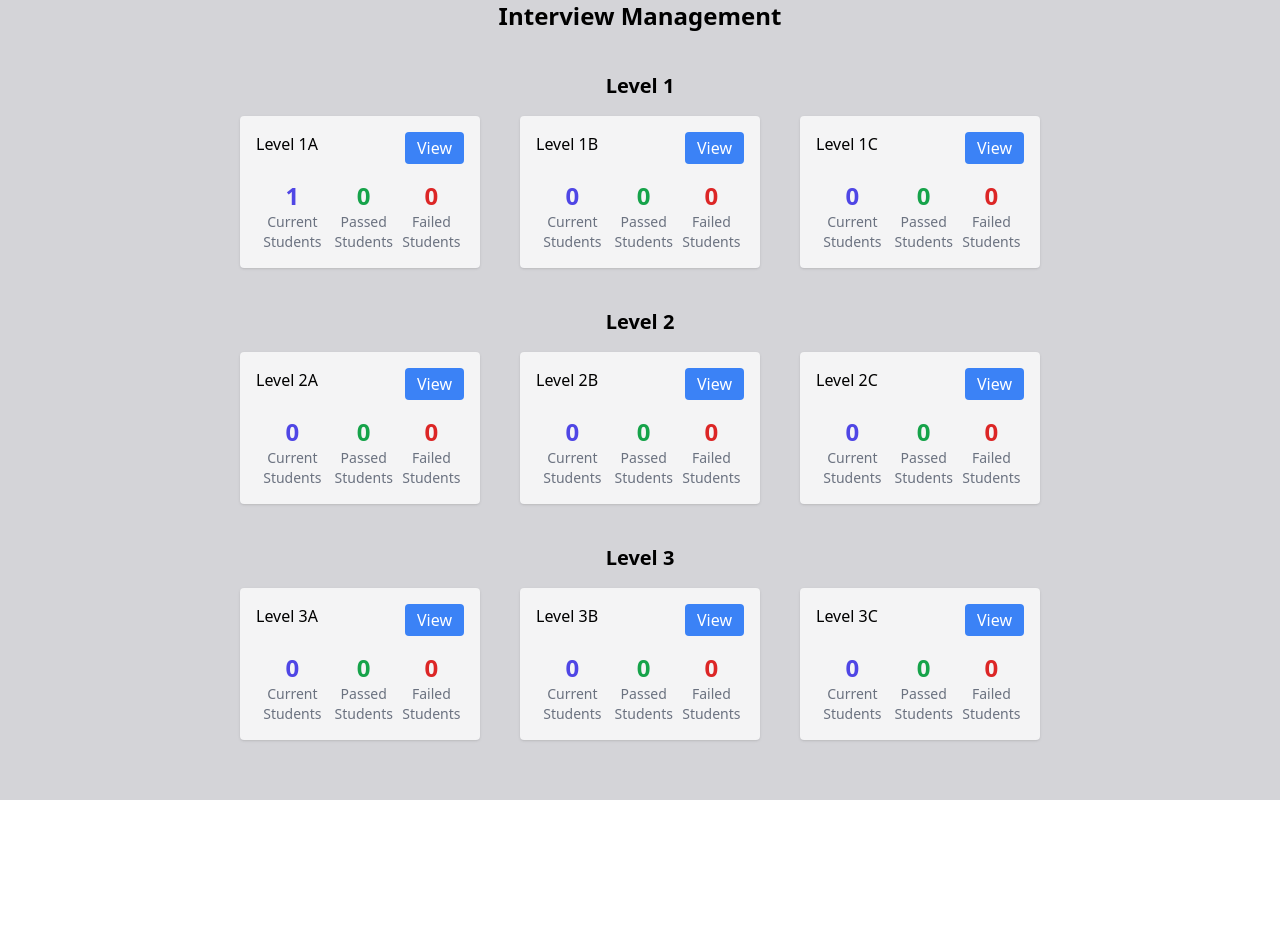
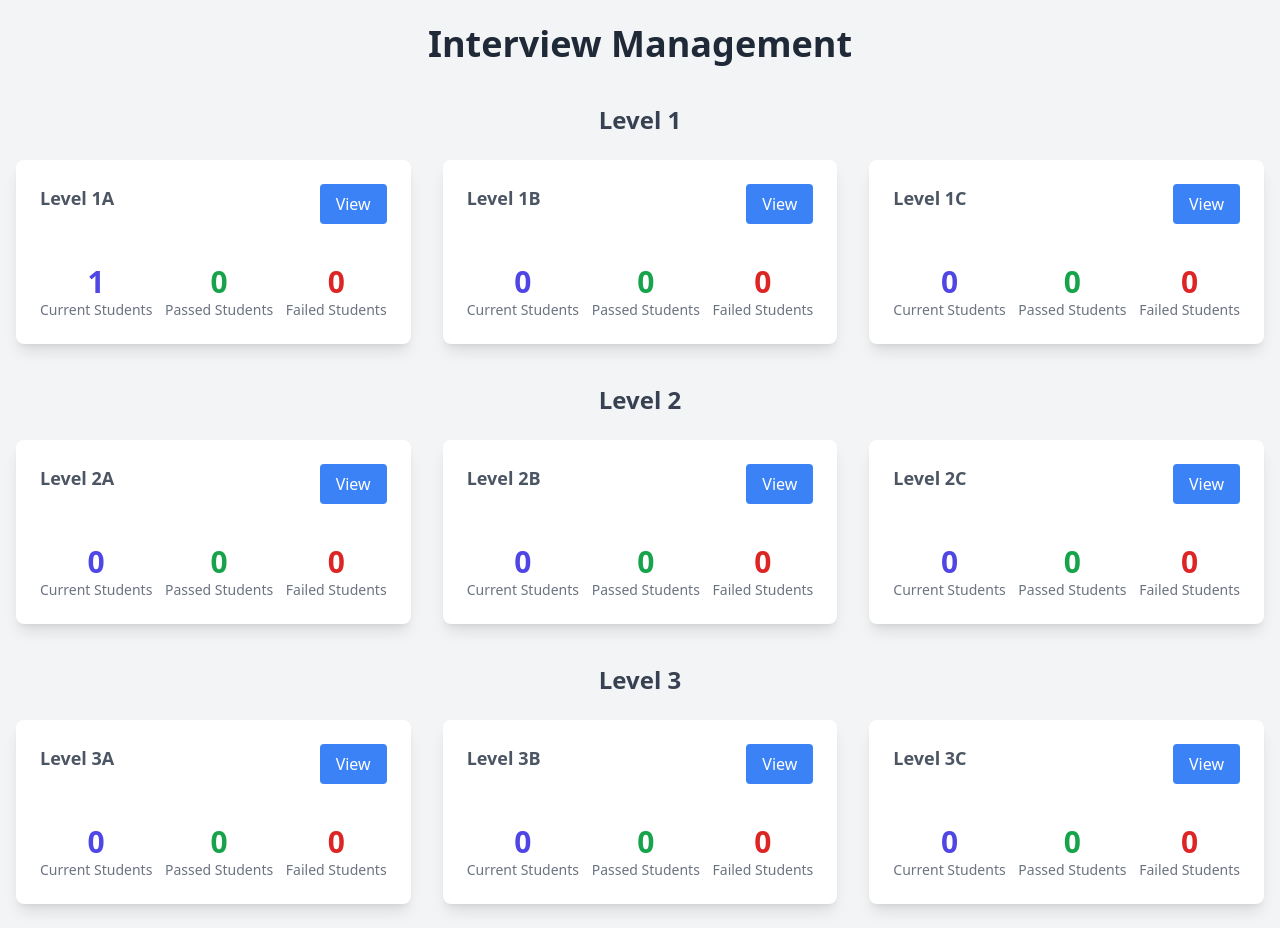
Before and after one commit to neha645/Interview, a React (Vite) app in the folder client/: page / in a window 1280 px wide. Before the commit the page ends 800 px from the top, so only its background shows below. Built offline with nearby package versions, Linux system fonts and the light colour scheme.

Commit message:
intial setup

```diff
--- a/client/src/components/Dashboard.jsx
+++ b/client/src/components/Dashboard.jsx
@@ -1,55 +1,81 @@
-import React, { useState } from 'react';
-import studentData from './student.json';
+import React, { useEffect, useState } from 'react';
+import { getAllStudents } from '../services/student';
+import studentdata from './student.json';
 
 const levels = [1, 2, 3];
 const sublevels = ['A', 'B', 'C'];
 
 const Dashboard = () => {
-  const [students] = useState(studentData);
+  const [students, setStudents] = useState(studentdata);
+
+  useEffect(() => {
+    const fetchStudents = async () => {
+      try {
+        const response = await getAllStudents();
+        setStudents(response);
+      } catch (error) {
+        console.error('Error fetching students:', error);
+      }
+    };
+
+    // fetchStudents();
+  }, []);
 
   const getLevelCounts = (level) => {
-    const levelStudents = students.filter(student => student.level.startsWith(level));
-    const passed = levelStudents.filter(student => student.interviews.some(interview => interview.result === 'passed')).length;
-    const failed = levelStudents.filter(student => student.interviews.some(interview => interview.result === 'failed')).length;
-    const current = levelStudents.length;
+    const levelStudents = students.filter(student =>
+      student.level.startsWith(level) ||
+      student.interviews.some(interview => interview.level === level)
+    );
+
+    const passed = students.filter(student =>
+      student.interviews.some(interview => interview.level === level && interview.result === 'passed')
+    ).length;
+
+    const failed = students.filter(student =>
+      student.interviews.some(interview => interview.level === level && interview.result === 'failed')
+    ).length;
+
+    const current = students.filter(student => student.level === level).length;
 
     return { current, passed, failed };
   };
 
   return (
-    <div className='min-h-screen bg-zinc-300 flex justify-center'>
-      <div className='flex flex-col gap-10'>
-        <h1 className='text-2xl font-semibold text-center'>Interview Management</h1>
+    <div className='min-h-screen bg-gray-100 flex justify-center py-6'>
+      <div className='flex flex-col gap-10 container mx-auto px-4'>
+        <h1 className='font-semibold text-center text-4xl text-gray-800'>Interview Management</h1>
 
         {levels.map((level) => (
           <div key={level}>
-            <h1 className='text-center font-semibold text-xl mb-4'>Level {level}</h1>
+            <h1 className='text-center font-semibold text-2xl text-gray-700 mb-6'>Level {level}</h1>
 
-            <div className='flex justify-between gap-10'>
+            <div className='grid grid-cols-1 sm:grid-cols-2 lg:grid-cols-3 gap-8'>
               {sublevels.map((sublevel) => {
-                // Do the variable declaration outside the JSX
                 const { current, passed, failed } = getLevelCounts(`${level}${sublevel}`);
 
                 return (
-                  <div key={`${level}-${sublevel}`} className='flex justify-center items-center flex-col gap-4 w-60 bg-zinc-100 p-4 rounded shadow '>
+                  <div
+                    key={`${level}-${sublevel}`}
+                    className='flex flex-col justify-between items-center gap-6 bg-white p-6 rounded-lg shadow-lg hover:shadow-2xl transition-shadow duration-300 transform hover:scale-105'
+                  >
                     <div className='flex justify-between w-full'>
-                      <h1>{`Level ${level}${sublevel}`}</h1>
-                      <button className='bg-blue-500 text-white px-3 py-1 rounded hover:bg-blue-600'>
+                      <h1 className='text-lg font-semibold text-gray-600'>{`Level ${level}${sublevel}`}</h1>
+                      <button className='bg-blue-500 text-white px-4 py-2 rounded hover:bg-blue-600 transition-colors'>
                         View
                       </button>
                     </div>
 
-                    <div className='flex justify-between w-full'>
+                    <div className='flex justify-between w-full mt-4'>
                       <div className="text-center">
-                        <p className="text-2xl font-bold text-indigo-600">{current}</p>
+                        <p className="text-3xl font-bold text-indigo-600">{current}</p>
                         <p className="text-sm text-gray-500">Current Students</p>
                       </div>
                       <div className="text-center">
-                        <p className="text-2xl font-bold text-green-600">{passed}</p>
+                        <p className="text-3xl font-bold text-green-600">{passed}</p>
                         <p className="text-sm text-gray-500">Passed Students</p>
                       </div>
                       <div className="text-center">
-                        <p className="text-2xl font-bold text-red-600">{failed}</p>
+                        <p className="text-3xl font-bold text-red-600">{failed}</p>
                         <p className="text-sm text-gray-500">Failed Students</p>
                       </div>
                     </div>
```
